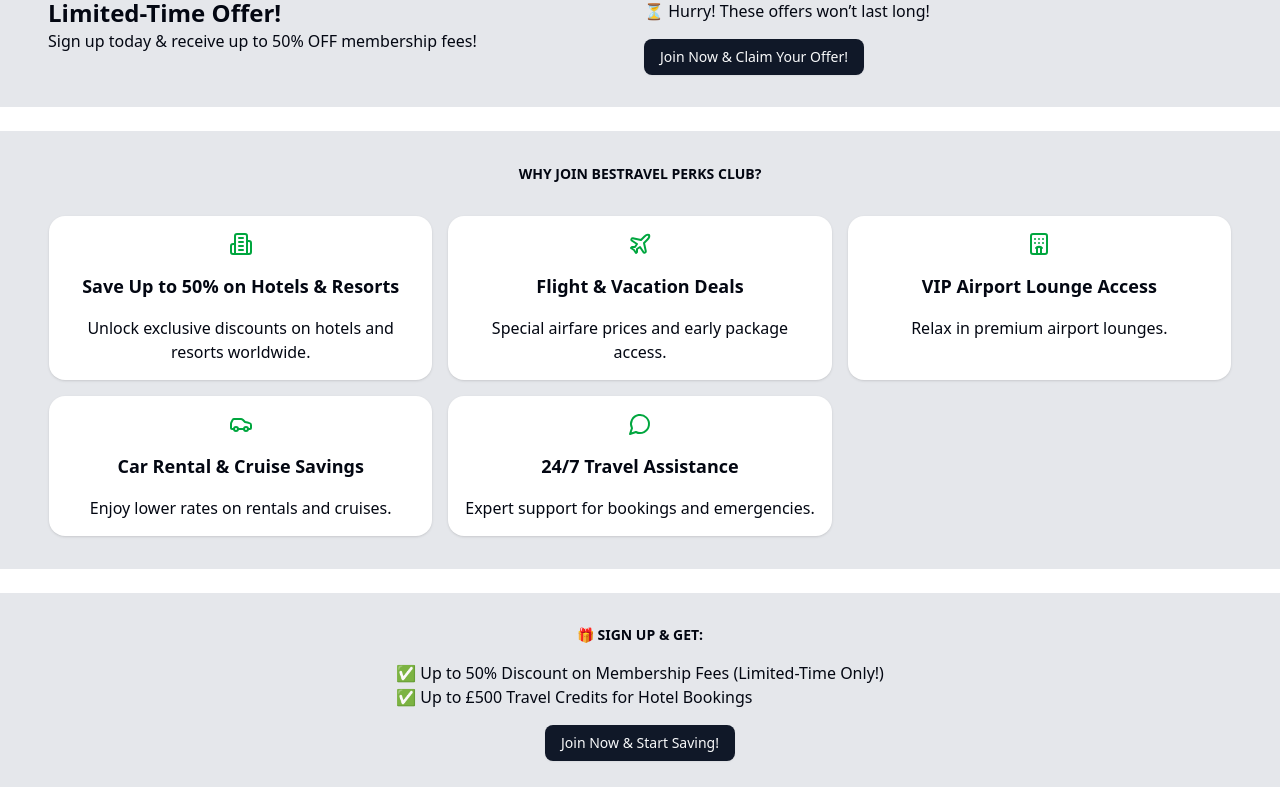
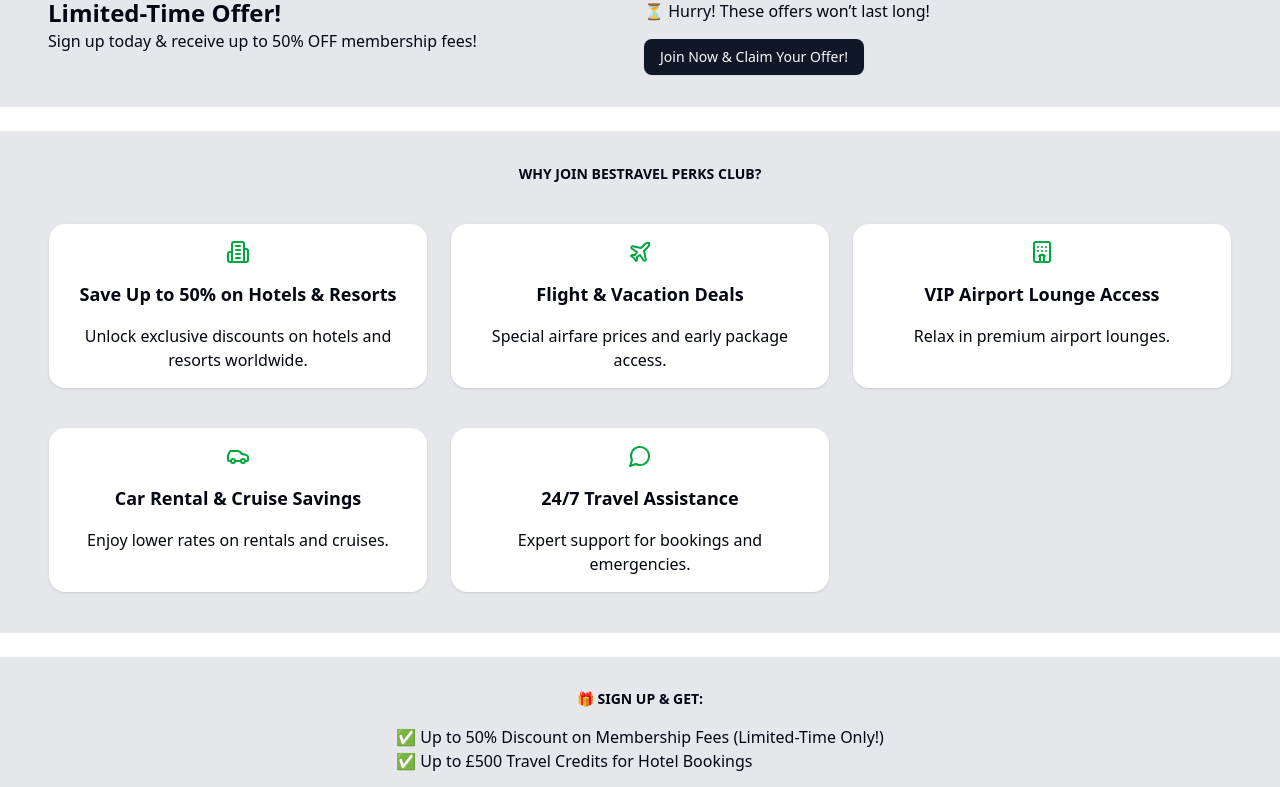
Before and after one commit to virstaf/bestravel, a Next.js app: page / in a window 1280 px wide. Shown: the part 636-1423 px from the top of the page. Built offline with nearby package versions, Linux system fonts and the light colour scheme.

Commit message:
Why Join responsive optimization

```diff
--- a/components/WhyJoin.jsx
+++ b/components/WhyJoin.jsx
@@ -4,19 +4,19 @@
 const WhyJoin = () => {
   return (
     <div className="w-full py-8 border bg-gray-200">
-      <div className="content px-4 md:px-8 lg:px-12">
+      <div className="container mx-auto px-4 md:px-8 lg:px-12">
         <h2 className="text-sm uppercase font-bold text-center">
           Why Join Bestravel Perks Club?
         </h2>
-        <div className="grid grid-cols-1 sm:max-w-[500px] lg:max-w-full mx-auto md:grid-cols-2 lg:grid-cols-3 gap-4 mt-8">
+        <div className="grid grid-cols-1 sm:max-w-[500px] lg:max-w-full mx-auto md:grid-cols-2 lg:grid-cols-3 gap-6 mt-8">
           {benefits.map((benefit, idx) => (
             <div
               key={idx}
-              className="flex flex-col gap-4 items-center p-4 bg-white dark:bg-black rounded-2xl shadow"
+              className="flex flex-col gap-4 items-center text-center my-2 p-4 bg-white dark:bg-black rounded-2xl shadow"
             >
               <span className="text-green-600">{benefit.icon}</span>
               <h2 className="font-bold text-lg">{benefit.title}</h2>
-              <span className="text-center">{benefit.description}</span>
+              <span className="">{benefit.description}</span>
             </div>
           ))}
         </div>
```
